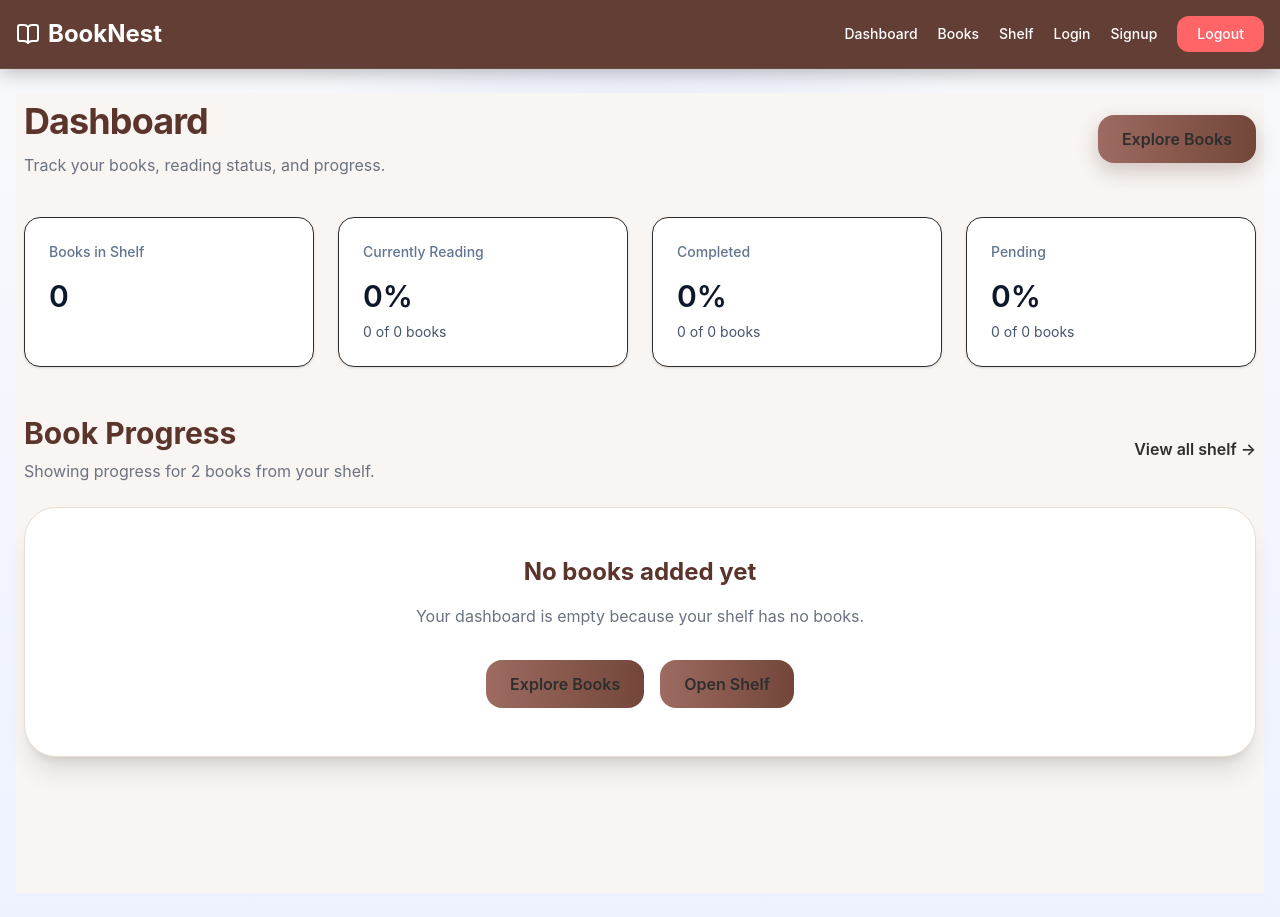
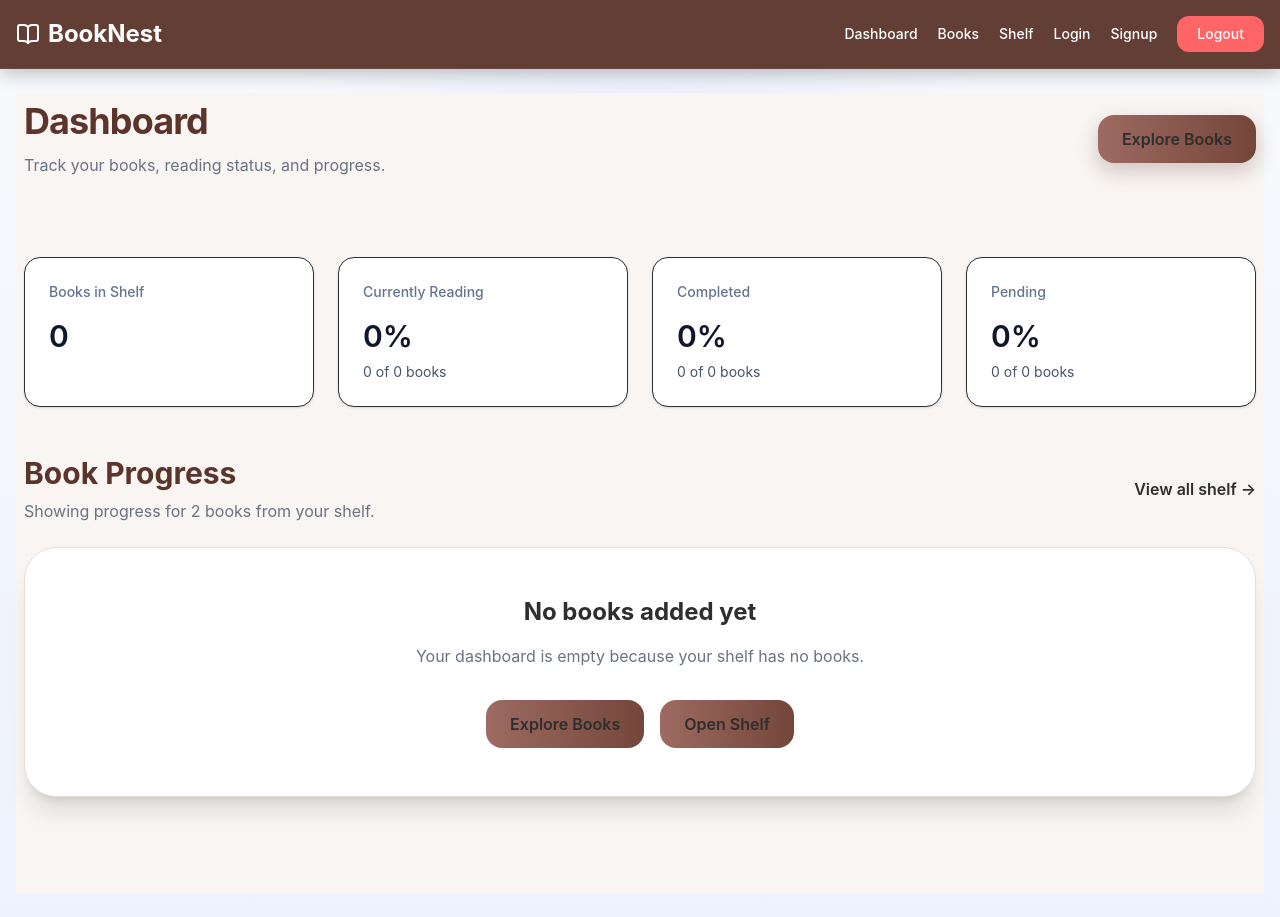
Before and after one commit to visheshbajpayee-source/book-nest, a Next.js app in the folder client/: page /dashboard in a window 1280 px wide. Built offline with nearby package versions, Linux system fonts and the light colour scheme.

Commit message:
CSS Changes

```diff
--- a/client/app/dashboard/page.tsx
+++ b/client/app/dashboard/page.tsx
@@ -56,16 +56,20 @@ export default function DashboardPage() {
 
   if (!mounted) {
     return (
-      <div className="rounded-[30px] border border-[#e7ddd5] bg-white p-10 text-center text-[#6b7280] shadow-lg dark:border-[#2a2a2a] dark:bg-[#181818] dark:text-slate-300">
+
+      <div className="rounded-[50px] border border-[#e7ddd5] bg-white p-10 text-center text-[#6b7280] shadow-lg dark:border-[#2a2a2a] dark:bg-[#181818] dark:text-slate-300">
+
         Loading dashboard...
       </div>
     );
   }
 
   return (
-    <div className="min-h-screen bg-[#f8f5f2] p-2 text-[#2e2e2e] dark:bg-[#111111] dark:text-white">
 
-      <div className="mb-10 flex items-center justify-between gap-5 max-md:flex-col max-md:items-start">
+    <div className="min-h-screen bg-[#f8f5f2] p-2 text-[#2e2e2e] dark:bg-[#eae0de] dark:text-white">
+
+      <div className="mb-20 flex items-center justify-between gap-5 max-md:flex-col max-md:items-start">
+
         <div>
           <h1 className="text-4xl font-bold tracking-tight text-[#5b342b]">
             Dashboard
@@ -127,12 +131,14 @@ export default function DashboardPage() {
         </div>
 
         {progressBooks.length === 0 ? (
-          <div className="rounded-[32px] border border-[#e7ddd5] bg-white p-12 text-center shadow-xl dark:border-[#2a2a2a] dark:bg-[#181818]">
-            <h3 className="text-2xl font-bold text-[#5b342b] dark:text-[#f5e9df]">
+
+          <div className="rounded-[32px] border border-[#e7ddd5] bg-white p-12 text-center shadow-xl dark:border-[#2a2a2a] ">
+            <h3 className="text-2xl font-bold  dark:text-[#0d0d0d]">
               No books added yet
             </h3>
 
-            <p className="mx-auto mt-4 max-w-xl text-[#6b7280] dark:text-slate-400">
+            <p className="mx-auto mt-4 max-w-xl text-[#6b7280] dark:text-slate-600">
+
               Your dashboard is empty because your shelf has no books.
             </p>
 
--- a/client/app/layout.tsx
+++ b/client/app/layout.tsx
@@ -14,7 +14,7 @@ export default function RootLayout({
 }>) {
   return (
     <html lang="en">
-      <body className="min-h-screen bg-slate-50">
+      <body className="bg-[#f8f5f2] text-[#2d1b16]">
         <Navbar />
         <main className="mx-auto max-w-7xl px-4 py-6">{children}</main>
       </body>
--- a/client/app/page.tsx
+++ b/client/app/page.tsx
@@ -32,7 +32,10 @@ export default function HomePage() {
             Explore Books
           </Link>
 
-          <Link href="/dashboard" className="rounded-2xl border border-[#d8ccc5] bg-white/80 px-8 py-4 text-lg font-semibold text-[#5b342b] shadow-md backdrop-blur-md transition-all duration-300 hover:-translate-y-2 hover:bg-white hover:shadow-xl dark:border-[#2a2a2a] dark:bg-[#181818] dark:text-[#f5e9df] dark:hover:bg-[#202020]">
+          <Link
+            href="/dashboard"
+            className="group rounded-2xl bg-gradient-to-r from-[#9d6b61] to-[#74463a] px-8 py-4 text-lg font-semibold text-white shadow-[0_10px_30px_rgba(91,52,43,0.25)] transition-all duration-300 hover:-translate-y-2 hover:shadow-[0_18px_40px_rgba(91,52,43,0.35)] active:scale-95"
+          >
             Open Dashboard
           </Link>
         </div>
```
